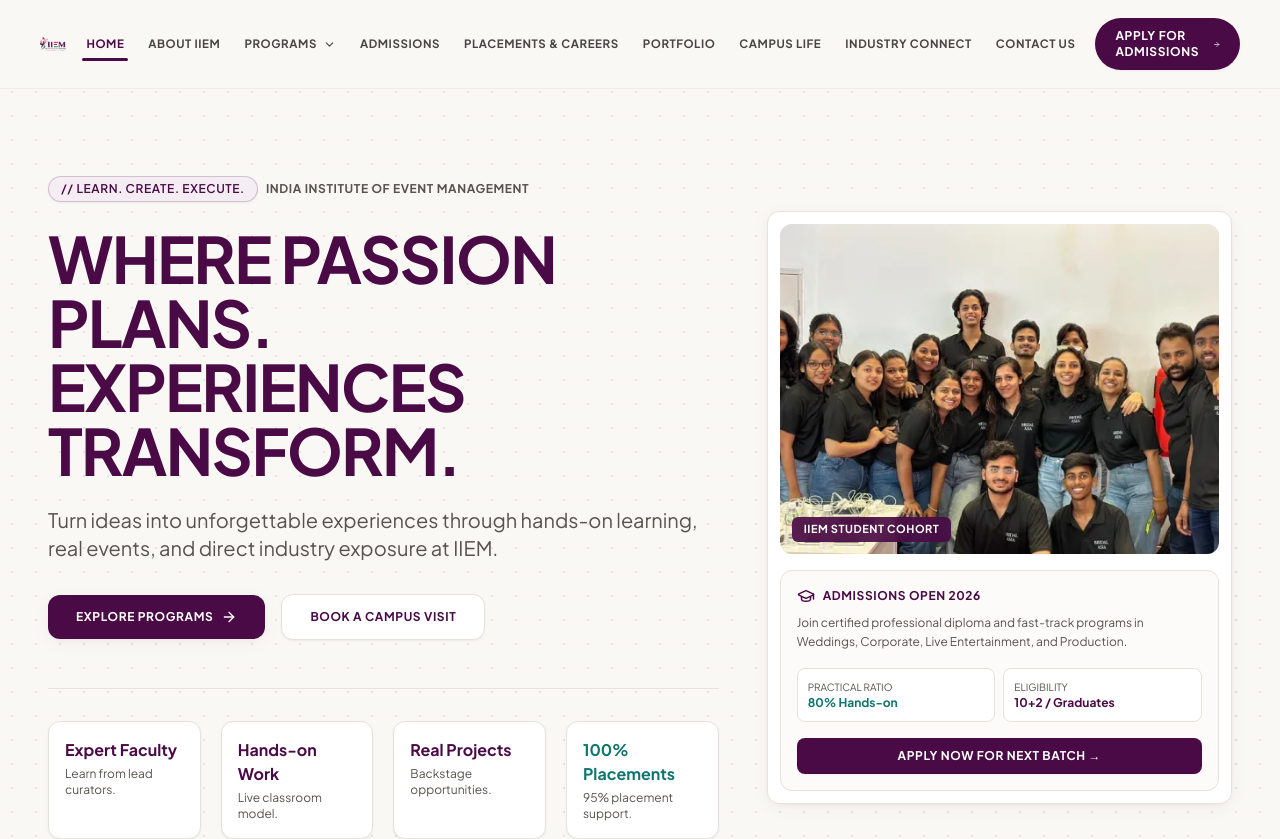
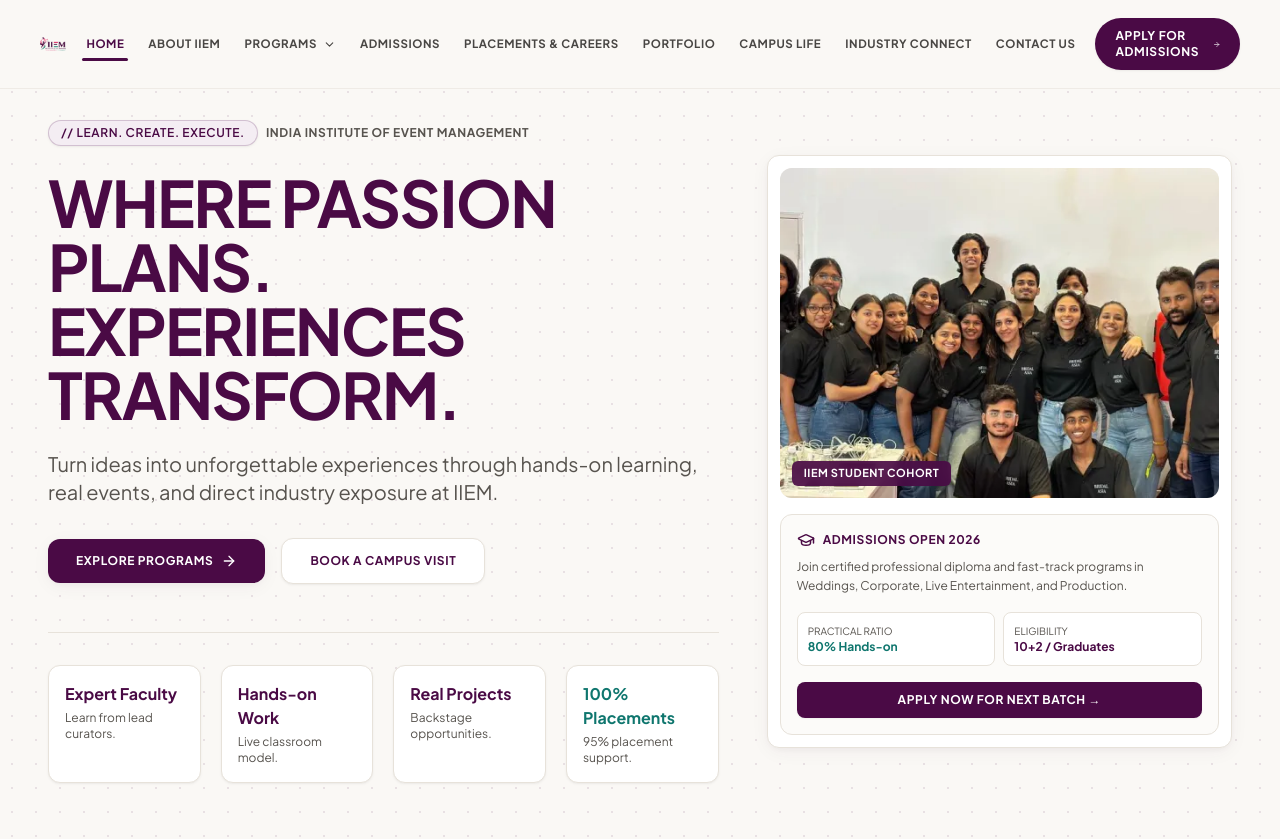
Before and after one commit to rameezwangde/iiem-v2, a React (Vite) app: page / in a window 1280 px wide. Shown: the top 839 px of the page. Built offline with nearby package versions, Linux system fonts and the light colour scheme.

Commit message:
feat: implement hero section and overview for the landing page

```diff
--- a/src/pages/Home.jsx
+++ b/src/pages/Home.jsx
@@ -36,7 +36,7 @@
       {/* ==================================================
       SECTION 1 — HERO (Clean Light Theme)
       ================================================== */}
-      <section className="relative min-h-[calc(100vh-80px)] flex flex-col justify-center bg-brand-cream overflow-hidden px-6 md:px-12 py-16 lg:py-24 border-b border-brand-border">
+      <section className="relative bg-brand-cream overflow-hidden px-6 md:px-12 pt-6 pb-16 lg:pt-10 lg:pb-24 border-b border-brand-border">
         {/* Soft Background Texture */}
         <div className="absolute inset-0 bg-[radial-gradient(#4A0A45_0.75px,transparent_0.75px)] [background-size:24px_24px] opacity-10 pointer-events-none" />
 
```
